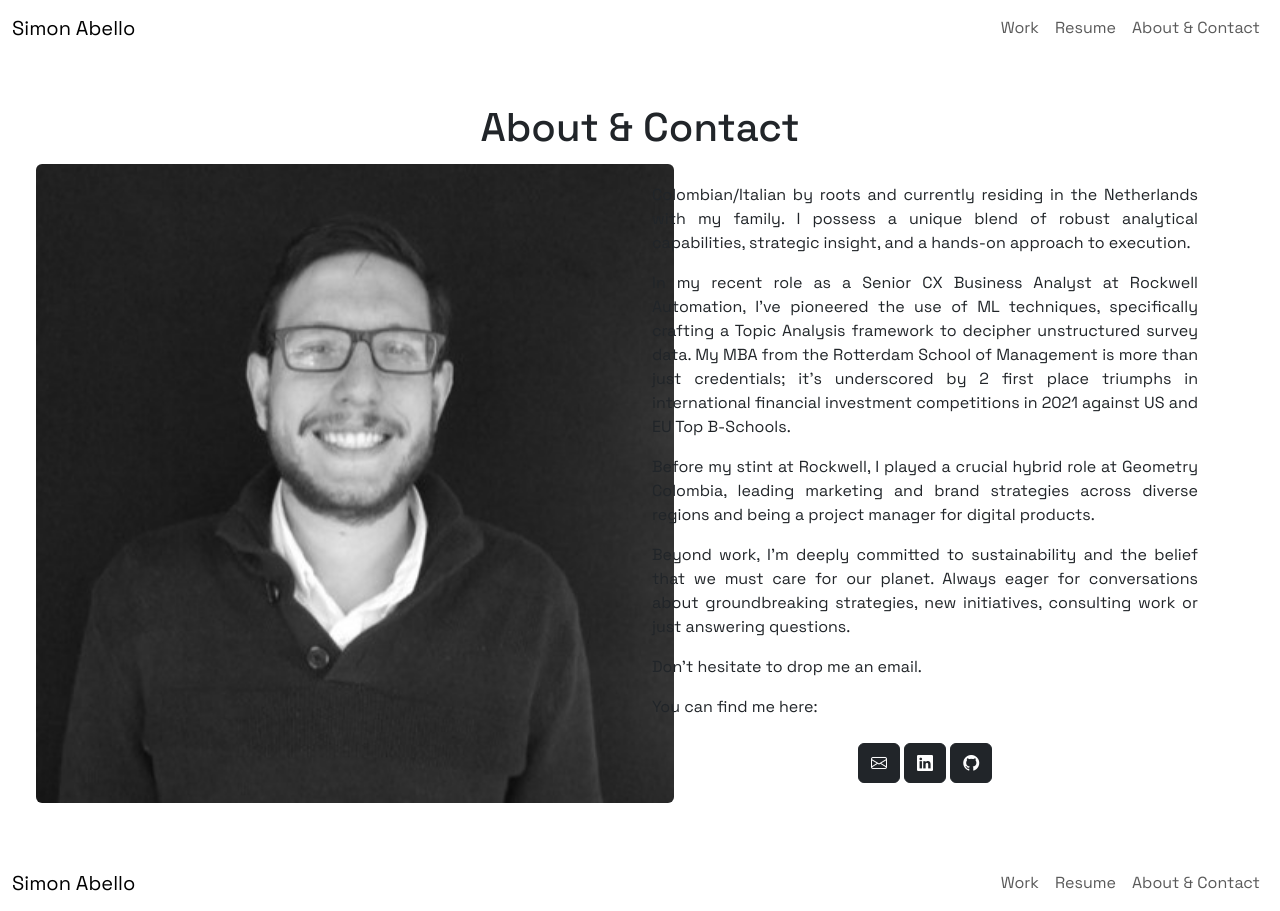
After one commit to abellosimon/portfolio-website, a Flask app: template templates/about.html in a window 1280 px wide. The commit adds this page. Run offline with Flask 3, Linux system fonts and the light colour scheme; the template is opened without the code that fills it, so the values that code supplies are empty.

Commit message:
Created about and linked to nav

```diff
--- a/static/globalstyle.css
+++ b/static/globalstyle.css
@@ -78,3 +78,7 @@
     transform: scale(1.05);
     transition: transform 0.3s;
 }
+.custom-justify-text-left {
+  text-align: justify;
+  text-justify: inter-word;
+}
--- /dev/null
+++ b/templates/about.html
@@ -0,0 +1,105 @@
+<!DOCTYPE html>
+<html lang="en">
+    <head>
+        <script src="../static/color-modes"></script>
+        <meta charset="UTF-8">
+        <meta name="viewport" content="width=device-width, initial-scale=1.0">
+        <title>Simon Abello Website</title>
+        <link rel="preconnect" href="https://fonts.googleapis.com">
+        <link rel="preconnect" href="https://fonts.gstatic.com" crossorigin>
+        <link
+            href="https://fonts.googleapis.com/css2?family=Space+Grotesk:wght@300;400;500;600;700&display=swap"
+            rel="stylesheet">
+        <link
+            href="https://cdn.jsdelivr.net/npm/bootstrap@5.3.1/dist/css/bootstrap.min.css"
+            rel="stylesheet"
+            integrity="sha384-4bw+/aepP/YC94hEpVNVgiZdgIC5+VKNBQNGCHeKRQN+PtmoHDEXuppvnDJzQIu9"
+            crossorigin="anonymous">
+        <link rel="stylesheet" type="text/css" href="../static/globalstyle.css" />
+        <link rel="shortcut icon" href='../static/favicon.ico'>
+        <link rel="stylesheet"
+            href="https://cdn.jsdelivr.net/npm/bootstrap-icons@1.10.5/font/bootstrap-icons.css">
+    </head>
+    <body>
+        {% include "nav.html" %}
+        <main>
+            <section class="py-5 text-center container">
+                <h1>About & Contact</h1>
+                <div class="row justify-content-center">
+                    <!-- Image Column -->
+                    <div class="col-md-6 d-flex justify-content-center">
+                        <img src="../static/foto_simon.jpg" alt="Profile Image"
+                            class="rounded float-start m-1 rounded d-none d-md-block">
+                    </div>
+
+                    <!-- Text and Buttons Column -->
+                    <div class="col-md-6" style="margin-top: 2%;">
+                        <p class="custom-justify-text-left ">
+                            Colombian/Italian by roots and currently residing in
+                            the Netherlands with my family.
+                            I possess a unique blend of robust analytical
+                            capabilities, strategic insight,
+                            and a hands-on approach to execution.
+                        </p>
+                        <p class="custom-justify-text-left">
+                            In my recent role as a Senior CX Business Analyst at
+                            Rockwell Automation,
+                            I've pioneered the use of ML techniques,
+                            specifically crafting a Topic Analysis framework
+                            to decipher unstructured survey data. My MBA from
+                            the Rotterdam School of Management
+                            is more than just credentials; it's underscored by 2
+                            first place triumphs in
+                            international financial investment competitions in
+                            2021 against US and EU Top B-Schools.
+                        </p>
+                        <p class="custom-justify-text-left">
+                            Before my stint at Rockwell, I played a crucial
+                            hybrid role at Geometry Colombia,
+                            leading marketing and brand strategies across
+                            diverse regions
+                            and being a project manager for digital products.
+                        </p>
+                        <p class="custom-justify-text-left">
+                            Beyond work, I'm deeply committed to sustainability
+                            and the belief that we must
+                            care for our planet. Always eager for conversations
+                            about groundbreaking strategies,
+                            new initiatives, consulting work or just answering
+                            questions.
+                        </p>
+                        <p class="custom-justify-text-left">
+                            Don't hesitate to drop me an email.
+                        </p>
+                        <p class="custom-justify-text-left">
+                            You can find me here:
+                        </p>
+
+                        <p>
+                            <a
+                                href="mailto:abello.simon@gmail.com?subject=Hello%20Simon!"
+                                class="btn btn-dark my-2">
+                                <i class="bi bi-envelope"></i>
+                            </a>
+                            <a href="https://www.linkedin.com/in/simonabello"
+                                class="btn btn-dark my-2">
+                                <i class="bi bi-linkedin"></i>
+                            </a>
+                            <a href="https://github.com/abellosimon"
+                                class="btn btn-dark my-2">
+                                <i class="bi bi-github"></i>
+                            </a>
+                        </p>
+                    </div>
+                </div>
+            </section>
+        </main>
+
+        {% include "nav.html" %}
+    </body>
+
+    <script
+        src="https://cdn.jsdelivr.net/npm/bootstrap@5.3.1/dist/js/bootstrap.bundle.min.js"
+        integrity="sha384-HwwvtgBNo3bZJJLYd8oVXjrBZt8cqVSpeBNS5n7C8IVInixGAoxmnlMuBnhbgrkm"
+        crossorigin="anonymous"></script>
+</html>
--- a/templates/nav.html
+++ b/templates/nav.html
@@ -19,7 +19,7 @@
               <a class="nav-link" href="../templates/resume.html">Resume</a>
           </li>
           <li class="nav-item">
-              <a class="nav-link" href="#">About & Contact</a>
+              <a class="nav-link" href="../templates/about.html">About & Contact</a>
           </li>
       </ul>
   </div>
```
Also changed, not shown: static/foto_simon.jpg (added).
